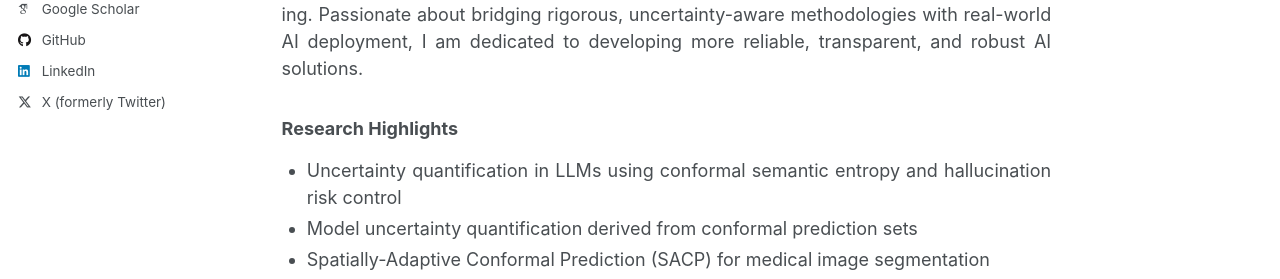
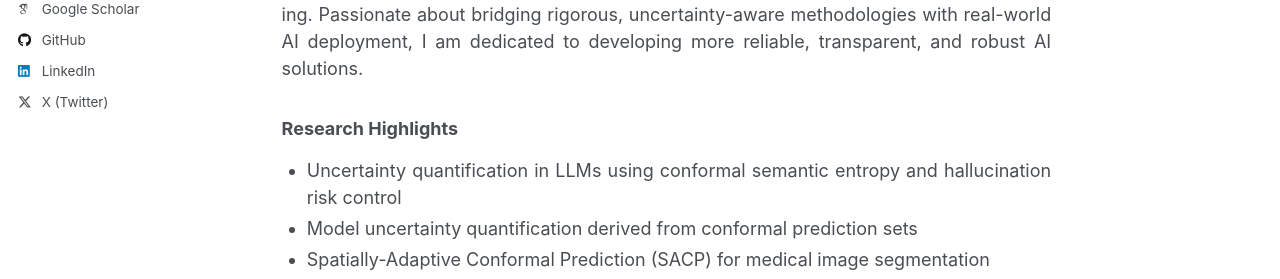
Before and after one commit to hamedmx/hamedmx.github.io, a Jekyll site: the page built from _pages/about.md, in a window 1280 px wide. Shown: the part 542-821 px from the top of the page. Built offline with Jekyll 4.4.1, drawn with Linux system fonts in a browser that asks for light colours; some web fonts are replaced; a script that is not in the unit is left out.

Commit message:
Update author-profile.html

```diff
--- a/_includes/author-profile.html
+++ b/_includes/author-profile.html
@@ -145,7 +145,7 @@
         <li><a href="https://{{ author.tumblr }}.tumblr.com"><i class="fab fa-fw fa-tumblr icon-pad-right" aria-hidden="true"></i>Tumblr</a></li>
       {% endif %}
       {% if author.twitter %}
-        <li><a href="https://twitter.com/{{ author.twitter }}"><i class="fab fa-fw fa-x-twitter icon-pad-right" aria-hidden="true"></i>X (formerly Twitter)</a></li>
+        <li><a href="https://twitter.com/{{ author.twitter }}"><i class="fab fa-fw fa-x-twitter icon-pad-right" aria-hidden="true"></i>X (Twitter)</a></li>
       {% endif %}
       {% if author.vine %}
         <li><a href="https://vine.co/u/{{ author.vine }}"><i class="fab fa-fw fa-vine icon-pad-right" aria-hidden="true"></i>Vine</a></li>
```
